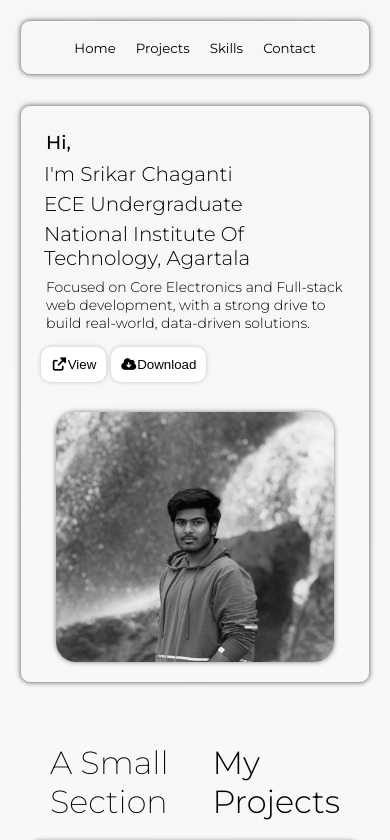
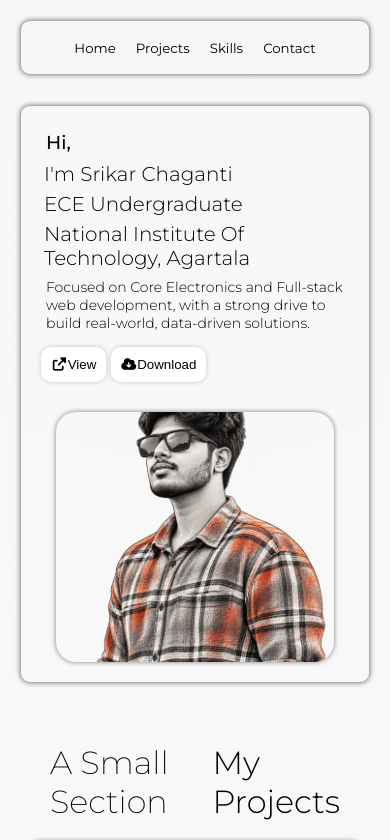
Before and after one commit to Srikarchaganti-01/portfolio, a plain HTML site: page index.html in a window 390 px wide. Shown: the top 840 px of the page. Drawn offline with nearby package versions, Linux system fonts and the light colour scheme; a web font is replaced by a local one.

```diff
--- a/style.css
+++ b/style.css
@@ -98,7 +98,7 @@ body{
   height: 80%;
   border-radius: 20px;
   box-shadow: 0px 0px 5px rgba(0, 0, 0, 0.5);
-  background: url(images/srikar.jpeg);
+  background: url(images/profile.png);
   background-size: cover;
   background-position: center;
 }
```
